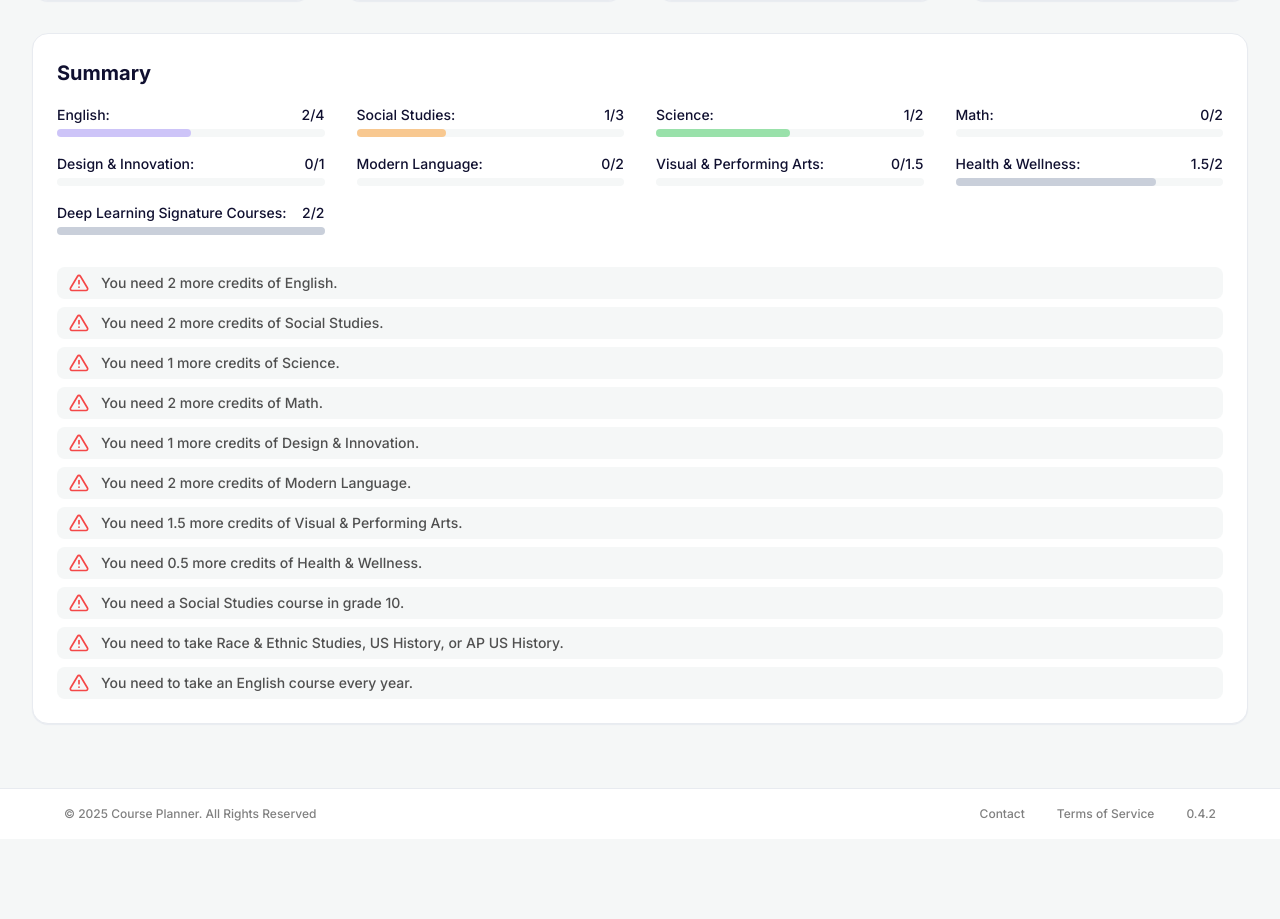
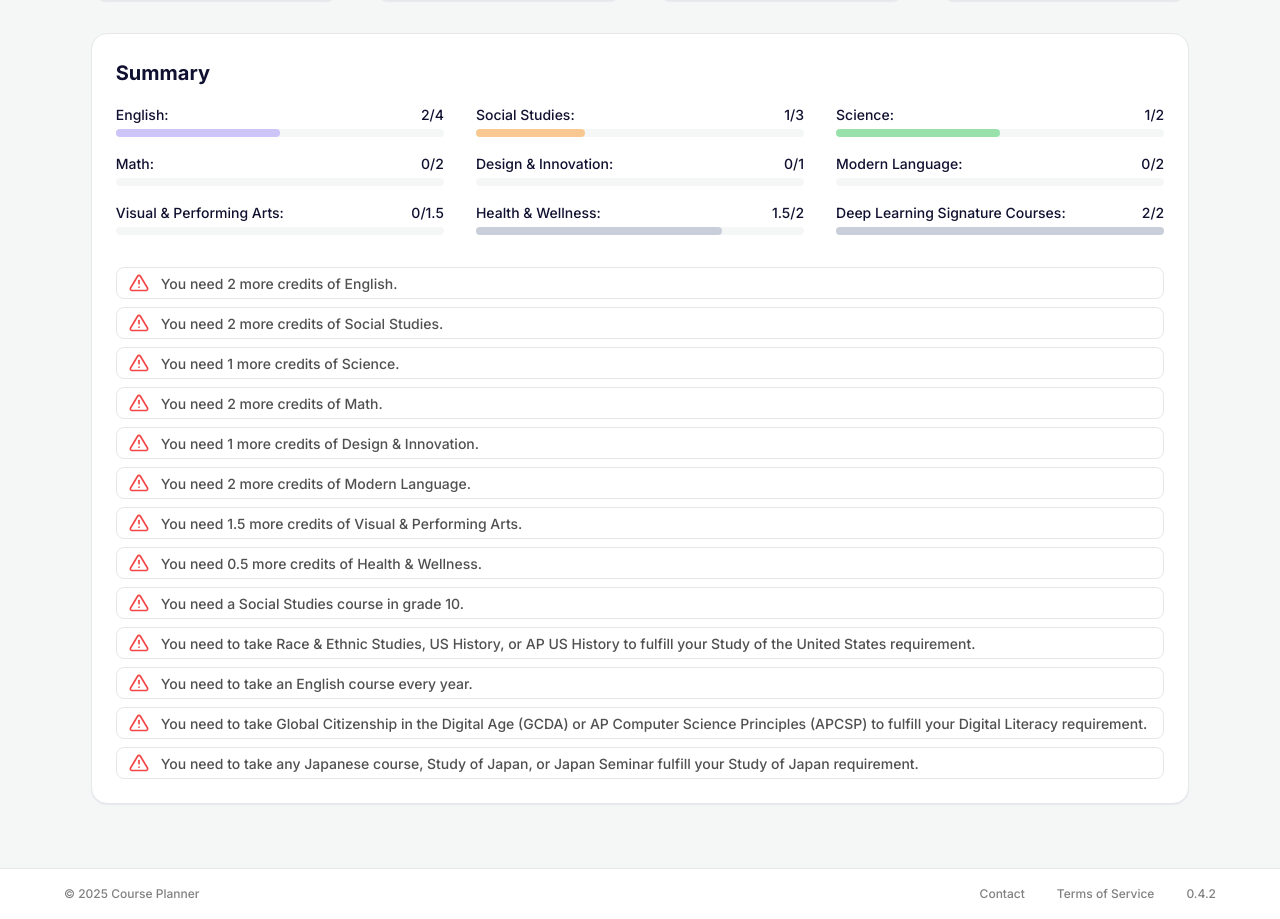
Before and after one commit to devinmd/course-planner, a React (Vite) app: page / in a window 1280 px wide. Shown: the part 644-1563 px from the top of the page. Before the commit the page ends 1483 px from the top, so only its background shows below. Built offline with nearby package versions, Linux system fonts and the light colour scheme.

Commit message:
added more error checks

```diff
--- a/src/App.css
+++ b/src/App.css
@@ -2,9 +2,9 @@
   /* background */
   --background-l1: #ffffff;
   --background: #f5f7f7;
-  --background-d1: #e8ebf0;
+  --background-d1: #e5e7eb;
   --background-d2: #d7dbe2;
-  --background-d3: #c6cbd5;
+  /* --background-d3: #c6cbd5; */
 
   /* --background-l1: #202020;
   --background: #101010;
@@ -115,9 +115,8 @@ div button.white {
 }
 
 /* white button hover */
-div button.white:hover {
+button.white:hover {
   background-color: var(--background);
-  /* border: 1px solid var(--background-d1); */
 }
 
 /* empty slot selected */
@@ -131,8 +130,9 @@ div button.white:hover {
 }
 
 /* selected slot */
-div.class-display .container div.class-slot button.selected {
+.class-slot button.selected {
   outline: 2px solid var(--accent);
+  border-color: transparent;
 }
 
 /* filled slot hover */
@@ -167,6 +167,7 @@ button.filled:hover {
 /* disabled class button hover */
 .class-selector button.filled:disabled:hover {
   opacity: 50%;
+  outline: none;
 }
 
 .credit-requirements {
@@ -201,25 +202,22 @@ button.filled:hover {
   margin-top: 32px;
 }
 
-.error-messages div {
+.error-messages .error-message {
   margin: 0;
-  /* border: 1px solid var(--background-d1); */
-  background-color: var(--background);
   border-radius: 8px;
   height: 32px;
   padding: 0 16px;
   font-weight: 500;
   align-items: center;
   font-size: var(--text-size);
-  box-sizing: border-box;
   color: var(--text-medium);
   line-height: 32px;
   padding-left: calc(20px + 12px + 12px);
-}
-
-.error-messages .error-message {
+  box-sizing: border-box;
+  background-color: var(--background-l1);
+  border: 1px solid var(--background-d1);
   background-image: url("../public/error.svg");
-  background-position: 12px 6px;
+  background-position: 12px 5px;
   background-size: 20px 20px;
   background-repeat: no-repeat;
 }
@@ -254,6 +252,19 @@ footer {
   font-weight: 500;
   display: flex;
   gap: 32px;
+}
+
+footer div.copyright {
+  display: flex;
+  flex-direction: row;
+  gap: 8px;
+  align-items: center;
+}
+
+footer img {
+  height: 16px;
+  filter: grayscale(0);
+  width: auto;
 }
 
 footer a {
--- a/src/App.tsx
+++ b/src/App.tsx
@@ -314,7 +314,10 @@ function Footer() {
   return (
     <>
       <footer className="normal-footer">
-        <div>© {copyrightYear} Course Planner. All Rights Reserved</div>
+        <div className="copyright">
+          {/* <img src="/icon.png" /> */}
+          <div>© {copyrightYear} Course Planner</div>
+        </div>
 
         <div className="spacer" style={{ marginLeft: "auto" }}></div>
         <a href={contactLink} target="_blank">
@@ -332,7 +335,10 @@ function Footer() {
         <div>{version}</div>
       </footer>
       <footer className="print-footer">
-        <div>© {copyrightYear} Course Planner. All Rights Reserved</div>
+        <div className="copyright">
+          {/* <img src="/icon.png" /> */}
+          <div>© {copyrightYear} Course Planner</div>
+        </div>
 
         <div style={{ marginLeft: "auto" }}></div>
         <div>{url}</div>
@@ -357,10 +363,12 @@ function Summary({ assignedClasses }: { assignedClasses: [][] }) {
   let freesPerYear: number[] = [0, 0, 0, 0]; // count frees per year
   const maxFreesPerYear: number[] = [1, 1, 2, 2];
   let englishCourses: number[] = [0, 0, 0, 0]; // every year has an english class
-  let hasUsHistory: boolean = false; // us history or apush or race studies
-  let grade9history: boolean = false; // history in grade 9
-  let grade10history: boolean = false; // history in grade 10
+  let hasUsHistory = false; // us history or apush or race studies
+  let grade9history = false; // history in grade 9
+  let grade10history = false; // history in grade 1
+  let hasStudyOfJapan = false;
   let duplicates: string[][] = [[], [], [], []];
+  let hasDigitalLiteracy = false;
 
   // iterate through user's selected classes and add the credits to each department
   for (let [yearIndex, years] of assignedClasses.entries()) {
@@ -392,6 +400,24 @@ function Summary({ assignedClasses }: { assignedClasses: [][] }) {
           if (yearIndex == 1) grade10history = true;
         }
         if (classId == "4100" || classId == "5101" || classId == "4101") hasUsHistory = true; // count US history credits
+        if (classId == "1903" || classId == "5900") hasDigitalLiteracy = true; // gcda or csp
+        if (
+          classId == "6100" ||
+          classId == "3101" ||
+          classId == "1502" ||
+          classId == "2502" ||
+          classId == "3502" ||
+          classId == "4502" ||
+          classId == "5502" ||
+          classId == "6502" ||
+          classId == "6503" ||
+          classId == "6504" ||
+          classId == "6505" ||
+          classId == "6506" ||
+          classId == "6507" ||
+          classId == "6508"
+        )
+          hasStudyOfJapan = true; // study of japan credit
       }
     }
   }
@@ -424,7 +450,6 @@ function Summary({ assignedClasses }: { assignedClasses: [][] }) {
           )}
           {/* <div>APs: {apsPerYear[0] + apsPerYear[1] + apsPerYear[2] + apsPerYear[3]}</div> */}
         </div>
-
         <div className="error-messages">
           {/* if doesnt meet minimum department credit requirements */}
           {departments.map(
@@ -458,7 +483,10 @@ function Summary({ assignedClasses }: { assignedClasses: [][] }) {
           {!grade9history && <div className="error-message">You need a Social Studies course in grade 9.</div>}
           {!grade10history && <div className="error-message">You need a Social Studies course in grade 10.</div>}
           {!hasUsHistory && (
-            <div className="error-message">You need to take Race & Ethnic Studies, US History, or AP US History.</div>
+            <div className="error-message">
+              You need to take Race & Ethnic Studies, US History, or AP US History to fulfill your Study of the United
+              States requirement.
+            </div>
           )}
           {!(englishCourses[0] > 0 && englishCourses[1] > 0 && englishCourses[2] > 0 && englishCourses[3] > 0) && (
             <div className="error-message">You need to take an English course every year.</div>
@@ -469,6 +497,18 @@ function Summary({ assignedClasses }: { assignedClasses: [][] }) {
                 You cannot take {classes[classId].name} twice in year {yearIndex + 9}.
               </div>
             ))
+          )}
+          {!hasDigitalLiteracy && (
+            <div className="error-message">
+              You need to take Global Citizenship in the Digital Age (GCDA) or AP Computer Science Principles (APCSP) to
+              fulfill your Digital Literacy requirement.
+            </div>
+          )}
+          {!hasStudyOfJapan && (
+            <div className="error-message">
+              You need to take any Japanese course, Study of Japan, or Japan Seminar fulfill your Study of Japan
+              requirement.
+            </div>
           )}
         </div>
       </div>
@@ -603,7 +643,7 @@ function TopNav({
 
 export default function App() {
   // state to store users preference on using class shorthands
-  const [useShorthand, setUseShorthand] = useState<boolean>(false);
+  const [useShorthand, setUseShorthand] = useState<boolean>(true);
 
   // create a state to store the selected slot's row and column
   const [selectedSlot, setSelectedSlot] = useState<[number, number, number, boolean] | null>(null);
--- a/src/index.css
+++ b/src/index.css
@@ -52,7 +52,6 @@ h4 {
   box-shadow: 0 1px 1px 0 var(--background-d1);
   border: 1px solid var(--background-d1);
   box-sizing: border-box;
-  transition: 100ms;
 }
 
 button {
@@ -60,7 +59,7 @@ button {
   font-size: var(--text-size);
   border-radius: 8px;
   cursor: pointer;
-  transition: 80ms;
+  transition: 50ms;
   align-items: center;
   justify-content: center;
   background-color: var(--background-1);
--- a/src/print.css
+++ b/src/print.css
@@ -5,7 +5,7 @@
   }
   div.content {
     padding: 0;
-    max-width: 100vw;
+    width: 100vw;
     gap: 32px;
   }
   div.content div.class-display {
```
